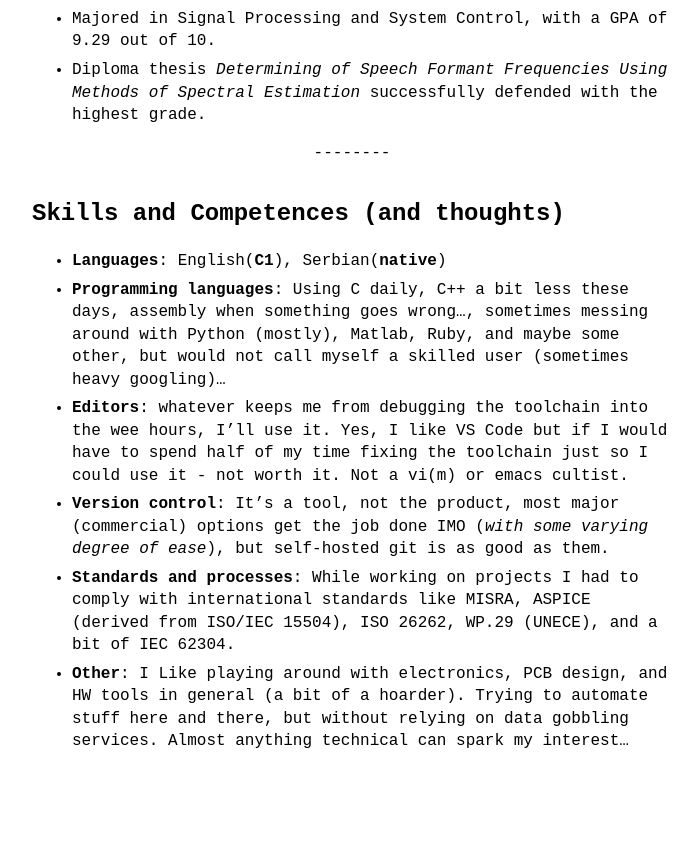
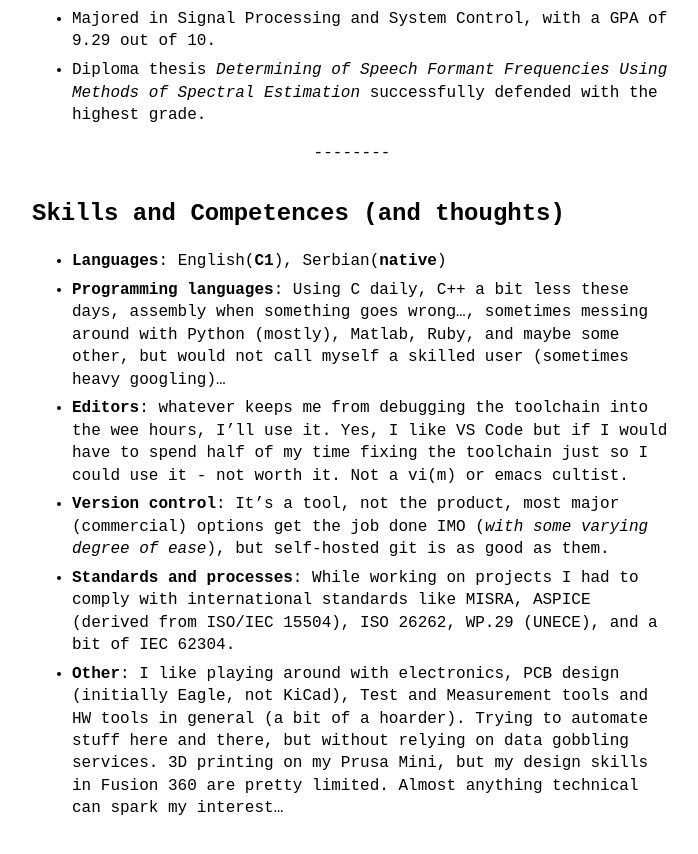
Before and after one commit to pdjurkovic/pdjurkovic.github.io, a Jekyll site: the page built from about.md, in a window 1280 px wide and 900 px high, scrolled down 1820 px. Shown: the top 854 px of the window, without its empty margins (288-986 px from the left). Built offline with Jekyll 4.4.1, drawn with Linux system fonts in a browser that asks for light colours; before the commit the page ends 2652 px from its top, so only the background shows below that.

Commit message:
a bit of update

```diff
--- a/about.md
+++ b/about.md
@@ -54,4 +54,5 @@ _2006 - 2010_
 - __Editors__: whatever keeps me from debugging the toolchain into the wee hours, I'll use it. Yes, I like VS Code but if I would have to spend half of my time fixing the toolchain just so I could use it - not worth it. Not a vi(m) or emacs cultist.
 - __Version control__: It's a tool, not the product, most major (commercial) options get the job done IMO (_with some varying degree of ease_), but self-hosted git is as good as them.
 - __Standards and processes__: While working on projects I had to comply with international standards like MISRA, ASPICE (derived from ISO/IEC 15504), ISO 26262, WP.29 (UNECE), and a bit of IEC 62304.
-- __Other__: I Like playing around with electronics, PCB design, and HW tools in general (a bit of a hoarder). Trying to automate stuff here and there, but without relying on data gobbling services. Almost anything technical can spark my interest...
+- __Other__: I like playing around with electronics, PCB design (initially Eagle, not KiCad), Test and Measurement tools and HW tools in general (a bit of a hoarder). Trying to automate stuff here and there, but without relying on data gobbling services. 3D printing on my Prusa Mini, but my design skills in Fusion 360 are pretty limited.
+Almost anything technical can spark my interest...
```
Also changed, not shown: contact.md (+1 -1 lines).
